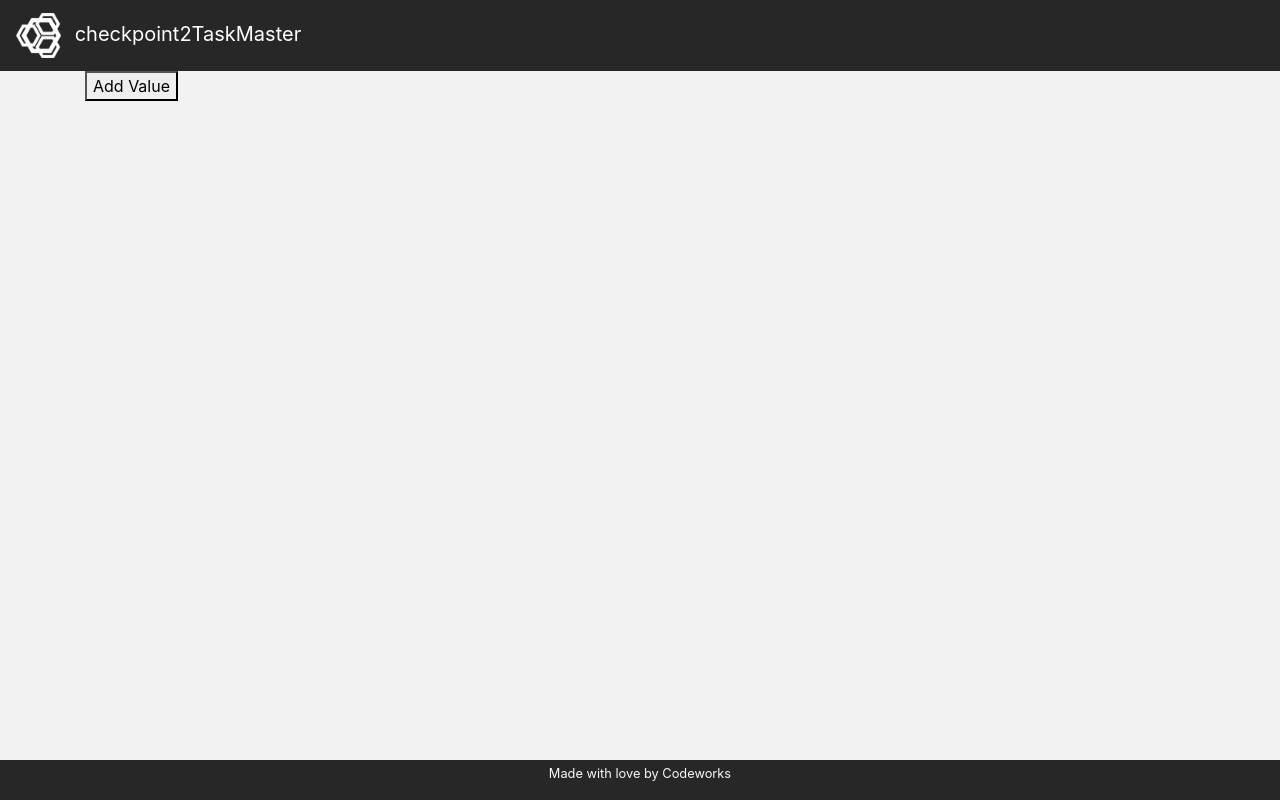
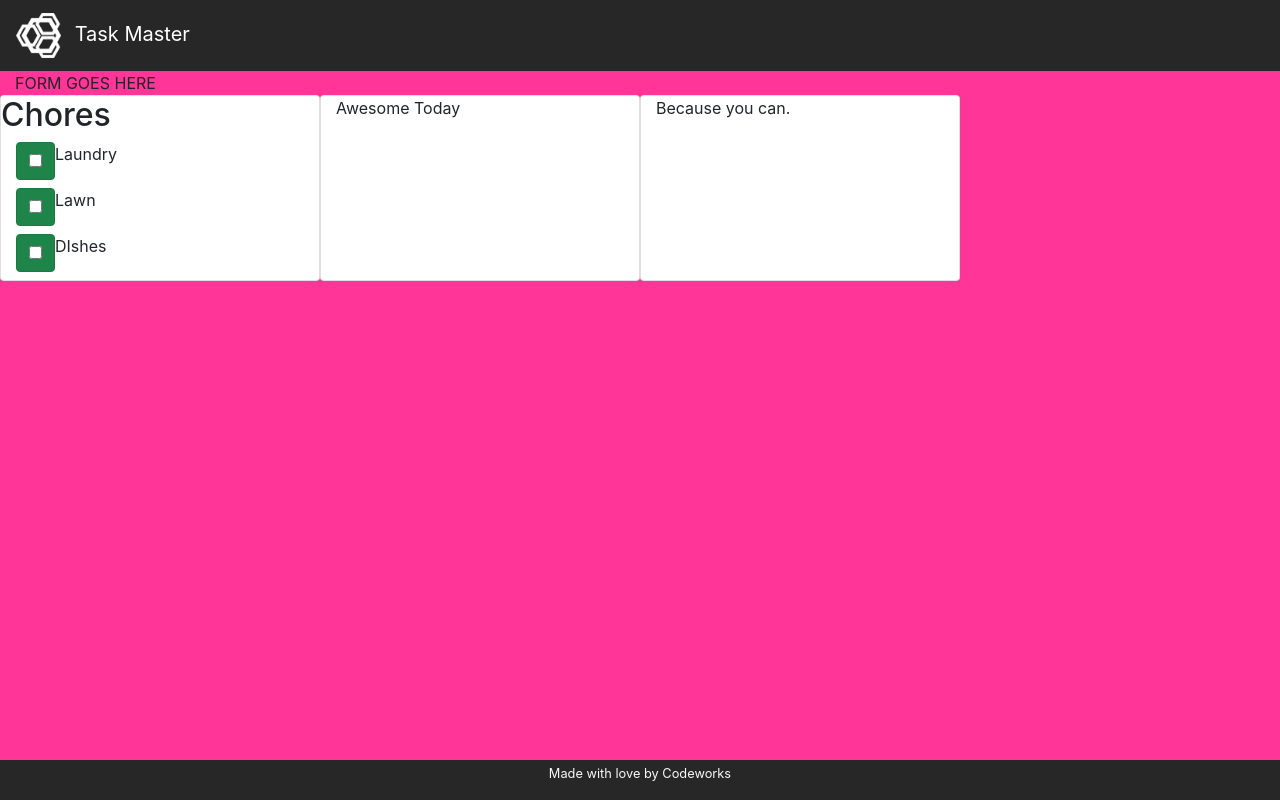
Before and after one commit to john87barker/checkpoint3TaskMaster, a website with bundled scripts: page index.html in a window 1280 px wide. Built offline with nearby package versions, Linux system fonts and the light colour scheme.

Commit message:
check boxes in

```diff
--- a/app/main.js
+++ b/app/main.js
@@ -2,6 +2,7 @@ import ValuesController from "./Controllers/ValuesController.js";
 
 class App {
   valuesController = new ValuesController();
+
 }
 
 window["app"] = new App();
--- a/index.html
+++ b/index.html
@@ -9,7 +9,7 @@
         integrity="sha384-ggOyR0iXCbMQv3Xipma34MD+dH/1fQ784/j6cY/iJTQUOhcWr7x9JvoRxT2MZw1T" crossorigin="anonymous">
     <link rel="stylesheet" href="assets/style/main.css">
     <link rel="stylesheet" href="assets/style/style.css">
-    <title>checkpoint2TaskMaster</title>
+    <title>TaskMaster</title>
 </head>
 
 <body>
@@ -17,12 +17,65 @@
         <nav class="navbar navbar-dark navbar-expand bg-dark text-light">
             <a class="navbar-brand" href="#">
                 <img src="assets/img/logo.png" width="45" height="45" alt="" loading="lazy">
-                <span class="ml-2">checkpoint2TaskMaster</span>
+                <span class="ml-2">Task Master</span>
             </a>
         </nav>
     </header>
-    <main class="container">
-        <div id="app"></div>
+
+
+    <main class="container-fluid bg-secondary">
+        <div class="row">
+            <div class="col-md-6">
+                FORM GOES HERE
+            </div>
+        </div>
+        <div class="row">
+            <div class="col-md-3 card box-shadow">
+                <div class="row">
+                    <h2>Chores</h2>
+                    <hr>
+                    <div class="col-md-12">
+                        <div class="btn-group" data-toggle="buttons">
+                            <label class="btn btn-success active">
+                                <input type="checkbox" name="complete" id="first">
+                            </label>
+                            Laundry
+                        </div>
+                        <br>
+                        <div class="btn-group" data-toggle="buttons">
+                            <label class="btn btn-success active">
+                                <input type="checkbox" name="complete" id="second">
+                            </label>
+                            Lawn
+                        </div>
+                        <br>
+                        <div class="btn-group" data-toggle="buttons">
+                            <label class="btn btn-success active">
+                                <input type="checkbox" name="complete" id="third">
+                            </label>
+                            DIshes
+                        </div>
+                    </div>
+                </div>
+
+
+
+
+            </div>
+            <div class="col-md-3 card box-shadow">Awesome Today
+            </div>
+            <div class="col-md-3 card box-shadow">Because you can.
+            </div>
+
+        </div>
+
+
+
+
+
+
+
+
     </main>
     <footer class="bg-dark text-light">
         <div class="text-center">
```
